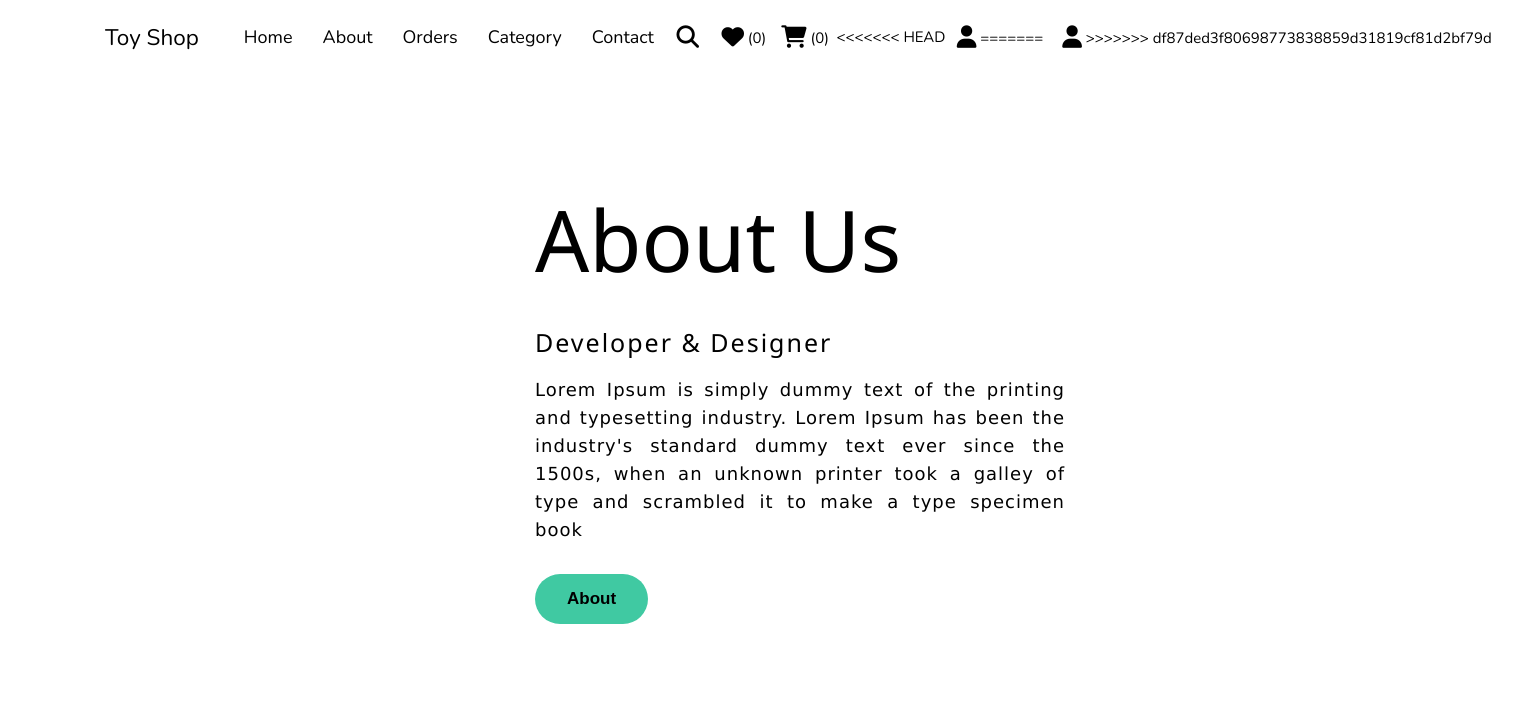
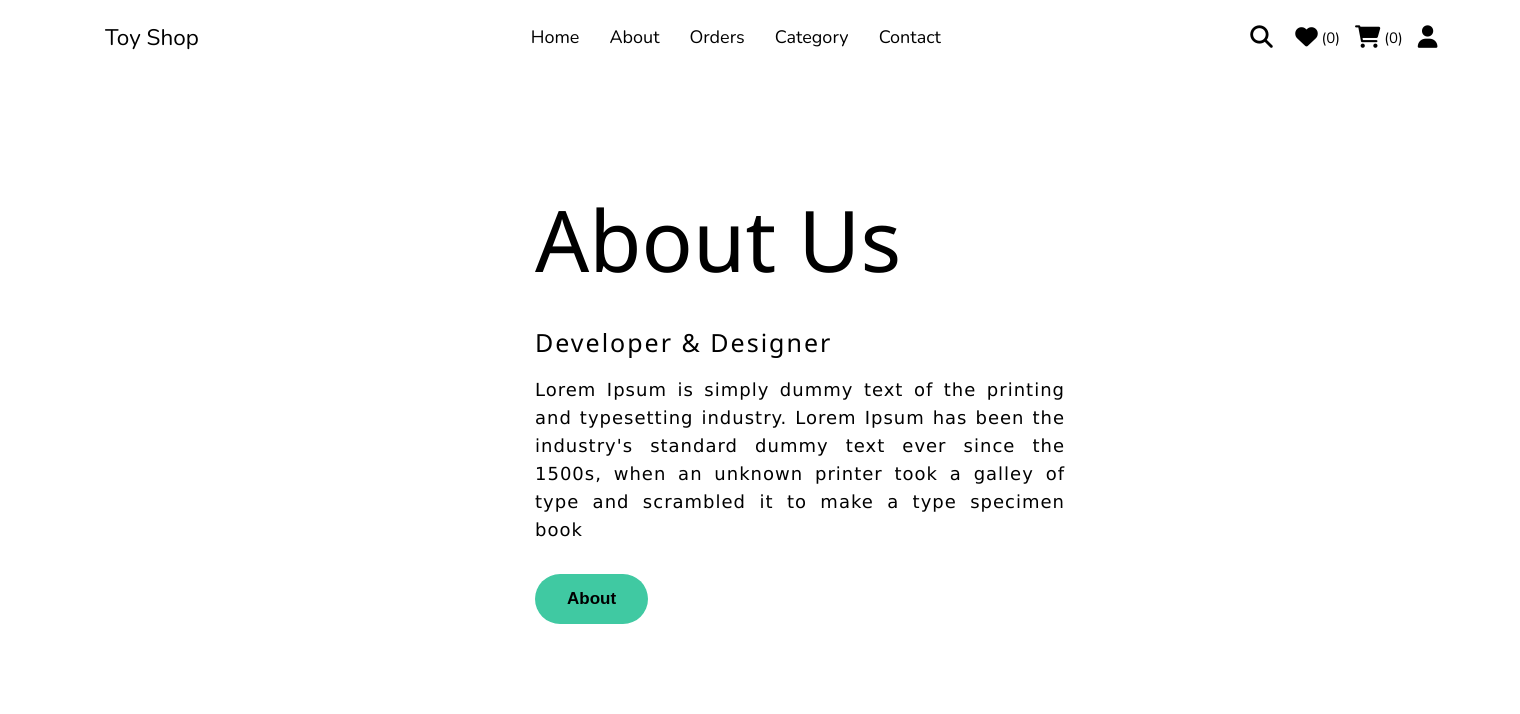
Before and after one commit to HuyLuong2002/Toy_Management_Website, a PHP site: page /about.php in a window 1520 px wide. Shown: the top 714 px of the page. Run offline with PHP 8.4, Linux system fonts and the light colour scheme; some libraries are stand-ins or nearby versions.

Commit message:
second commit

```diff
--- a/classes/product.php
+++ b/classes/product.php
@@ -1,6 +1,6 @@
 <?php
-include_once "database\connectDB.php";
-include_once "helpers\\format.php";
+include_once "database/connectDB.php";
+include_once "helpers/format.php";
 ?>
 
 <?php class Product
--- a/components/header.php
+++ b/components/header.php
@@ -29,7 +29,6 @@
                 </a>
             </div>
             <div>
-<<<<<<< HEAD
                 <a href="" id="user-btn">
                     <div class="fa-solid fa-user fa-xl"></div>
                     <div class="profile">
@@ -37,10 +36,6 @@
                         <button class="profile-update">update profile</button>
                         <button class="profile-log">log out</button>
                     </div>
-=======
-                <a href="login.php">
-                    <div id="user-btn" class="fa-solid fa-user fa-xl"></div>
->>>>>>> df87ded3f80698773838859d31819cf81d2bf79d
                 </a>
             </div>
         </div>
--- a/database/connectDB.php
+++ b/database/connectDB.php
@@ -1,5 +1,5 @@
 <?php
-include_once ("config\config.php");
+include_once ("config/config.php");
 ?>
 <?php class Database
 {
```
Also changed, not shown: index.php (line endings or trailing spaces).
